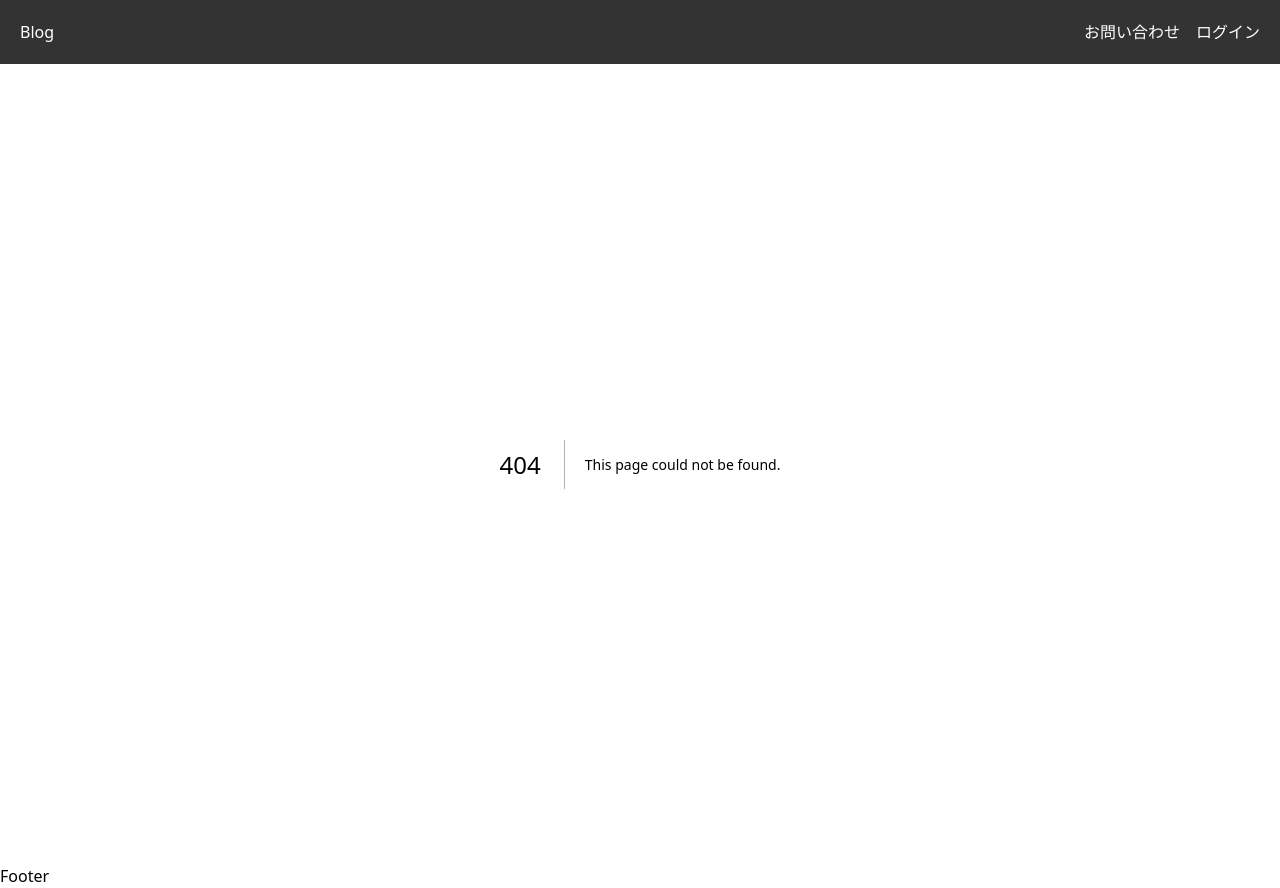
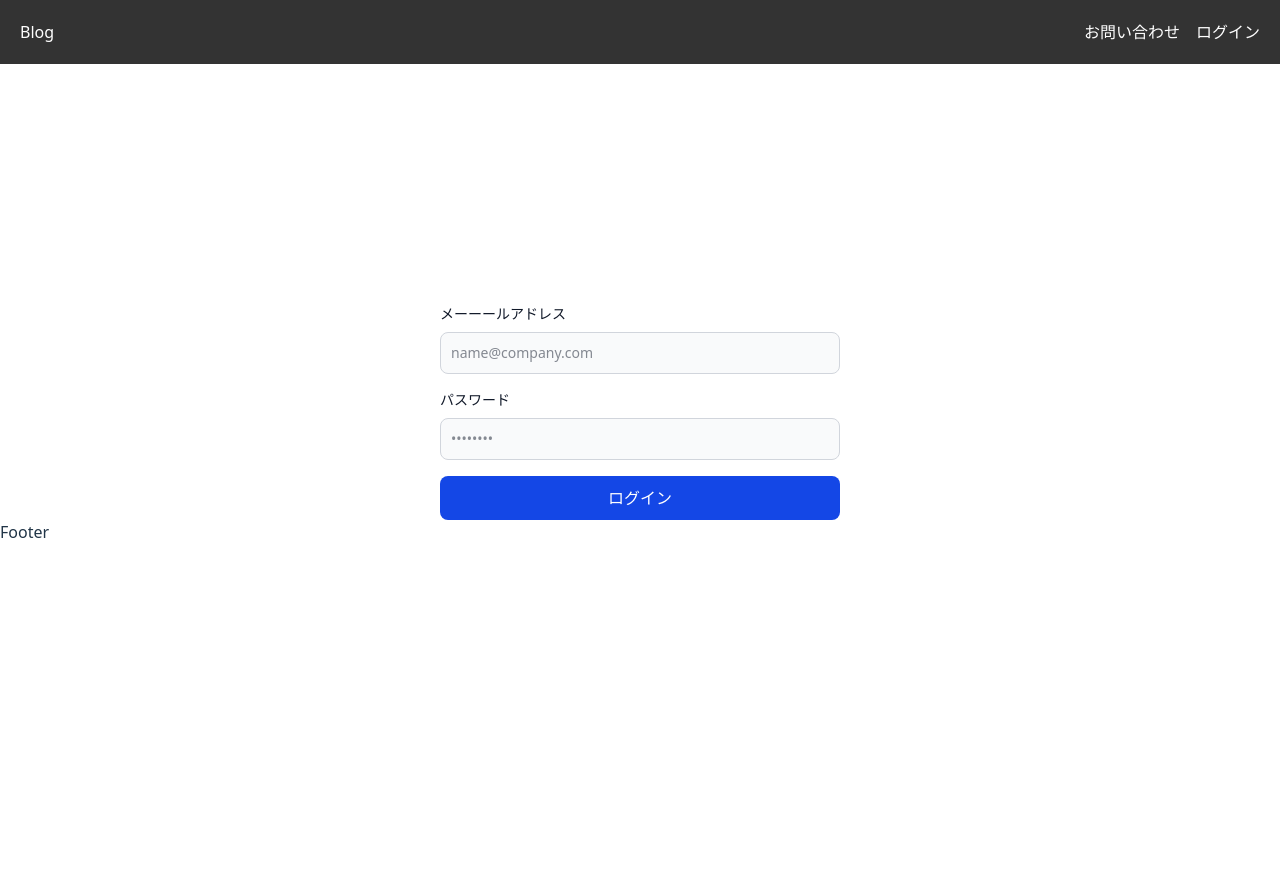
Before and after one commit to ta-1011/chapter-next, a Next.js app: page /sign_in in a window 1280 px wide. Before the commit this address had no page. After the commit the page ends 800 px from the top, so only its background shows below. Built offline with nearby package versions, Linux system fonts and the light colour scheme; no server answers.

Commit message:
✨ ログイン画面の実装（認証）

```diff
--- /dev/null
+++ b/app/sign_in/page.tsx
@@ -0,0 +1,86 @@
+"use client";
+
+import { supabase } from "../_libs/supabase";
+import { useState } from "react";
+import { useRouter } from "next/navigation";
+
+const Page = () => {
+  const [email, setEmail] = useState("");
+  const [password, setPassword] = useState("");
+  const [isLoading, setIsLoading] = useState(false);
+  const router = useRouter();
+
+  const handleSubmit = async (e: React.FormEvent) => {
+    e.preventDefault();
+    setIsLoading(true);
+
+    // パスワードが間違っていたりすると、errorが返ってくるので、alertで通知
+    const { error } = await supabase.auth.signInWithPassword({
+      email,
+      password,
+    });
+
+    if (error) {
+      alert("ログインに失敗しました。");
+    } else {
+      router.replace("/admin/posts");
+    }
+    setIsLoading(false);
+  };
+
+  return (
+    <div className="flex justify-center pt-60">
+      <form onSubmit={handleSubmit} className="space-y-4 w-full max-w-100">
+        <div>
+          <label
+            htmlFor="email"
+            className="block mb-2 text-sm font-medium text-gray-900"
+          >
+            メーーールアドレス
+          </label>
+          <input
+            type="email"
+            name="email"
+            id="email"
+            className="bg-gray-50 border border-gray-300 text-gray-900 text-sm rounded-lg focus:ring-blue-500 focus:border-blue-500 block w-full p-2.5"
+            placeholder="name@company.com"
+            required
+            onChange={(e) => setEmail(e.target.value)}
+            value={email}
+            disabled={isLoading}
+          />
+        </div>
+        <div>
+          <label
+            htmlFor="password"
+            className="block mb-2 text-sm font-medium text-gray-900"
+          >
+            パスワード
+          </label>
+          <input
+            type="password"
+            name="password"
+            id="password"
+            placeholder="••••••••"
+            className="bg-gray-50 border border-gray-300 text-gray-900 text-sm rounded-lg focus:ring-blue-500 focus:border-blue-500 block w-full p-2.5"
+            required
+            onChange={(e) => setPassword(e.target.value)}
+            value={password}
+            disabled={isLoading}
+          />
+        </div>
+        <div>
+          <button
+            type="submit"
+            className="w-full text-white bg-blue-700 hover:bg-blue-800 focus:ring-4 focus:outline-none focus:ring-blue-300 font-medium rounded-lg text-sm px-5 py-2.5 text-center"
+            disabled={isLoading}
+          >
+            ログイン
+          </button>
+        </div>
+      </form>
+    </div>
+  );
+};
+
+export default Page;
```
